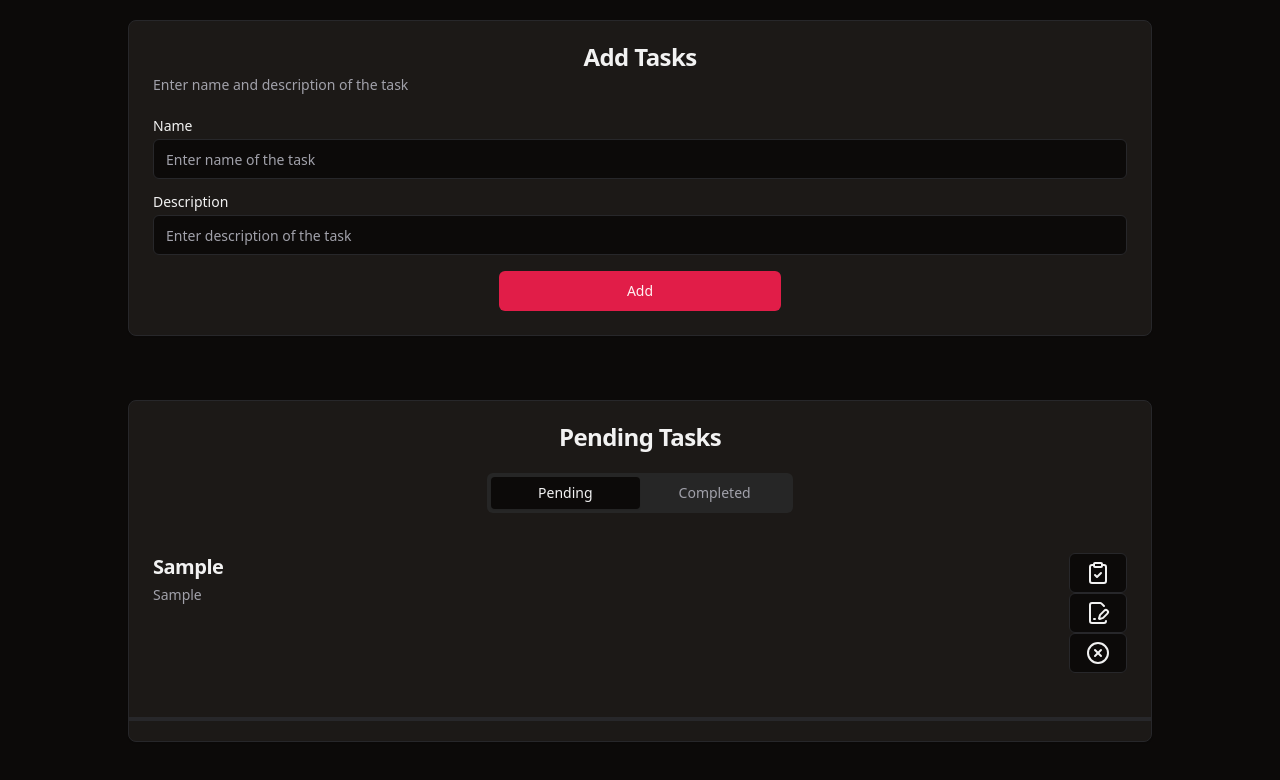
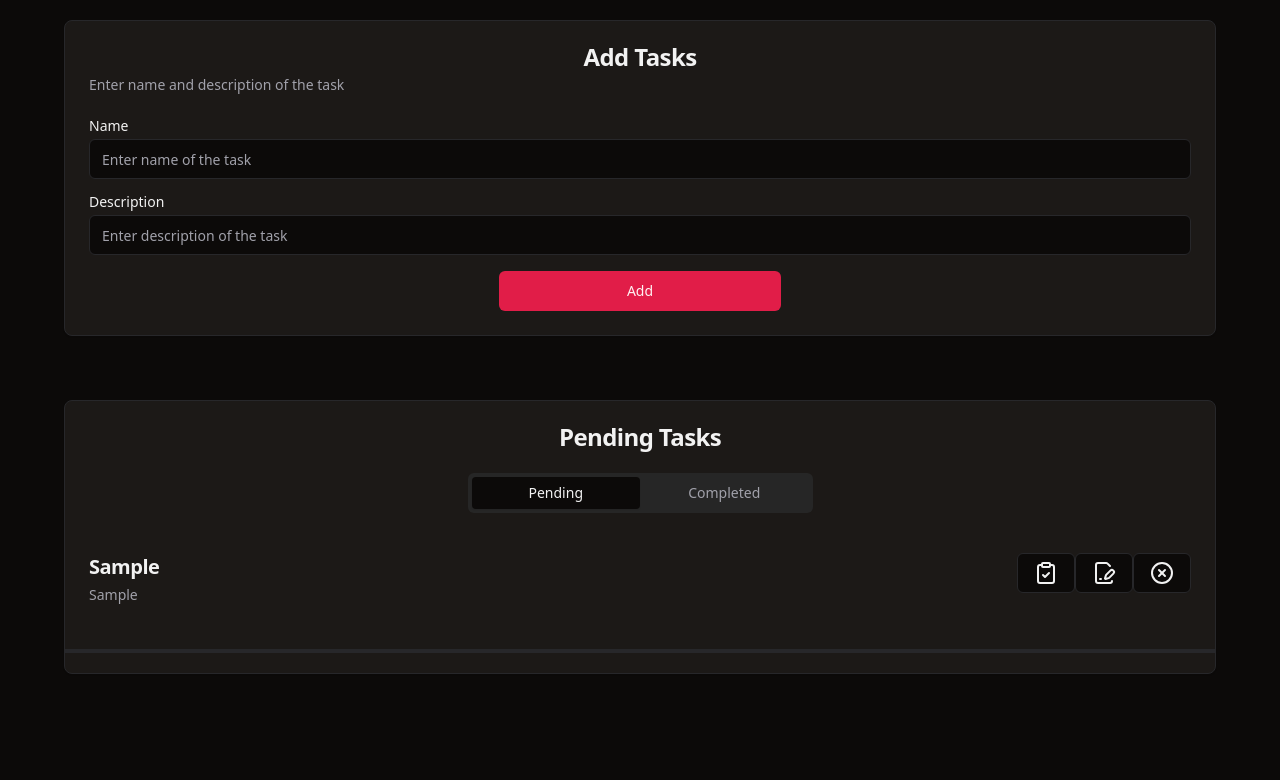
Before and after one commit to arbazkambou/react-todo-app, a React (Vite) app: page / in a window 1280 px wide. Both pictures are taken after typing "Sample", "Sample" into the empty fields and a click on the button "Add". Shown: the top 780 px of the page. Built offline with nearby package versions, Linux system fonts and the light colour scheme.

Commit message:
making some changes

```diff
--- a/src/components/MainApp.jsx
+++ b/src/components/MainApp.jsx
@@ -67,9 +67,14 @@ export function MainApp() {
 
     setTodos((todos) => todos.filter((todo) => todo.id !== id));
   }
+
+  function onDelete(id) {
+    setTodos((todos) => todos.filter((todo) => todo.id !== id));
+    setCompleted((completed) => completed.filter((todo) => todo.id !== id));
+  }
   return (
     <>
-      <Card className="dark mt-5 md:w-[80%] w-[80%] sm:w-[60%]">
+      <Card className="dark mt-5   sm:w-[90%] w-[90%] ">
         <CardHeader>
           <CardTitle className=" text-center">Add Tasks</CardTitle>
           <CardDescription>
@@ -82,6 +87,7 @@ export function MainApp() {
               <div className="flex flex-col space-y-1.5">
                 <Label htmlFor="name">Name</Label>
                 <Input
+                  className=" shrink-1"
                   id="name"
                   placeholder="Enter name of the task"
                   {...register("name", { required: true })}
@@ -103,7 +109,7 @@ export function MainApp() {
         </CardContent>
       </Card>
 
-      <Card className="dark mt-16 md:w-[80%] sm:w-[60%] ">
+      <Card className="dark mt-16 sm:w-[90%] w-[90%] ">
         <CardHeader>
           <CardTitle className="text-center">
             {showPending ? "Pending Tasks" : "Completed Tasks"}
@@ -140,10 +146,15 @@ export function MainApp() {
                 key={todo.id}
                 onComplete={onComplete}
                 onUpdate={onUpdate}
+                onDelete={onDelete}
               />
             ))
           : completed.map((completedTodo) => (
-              <TaskItem todo={completedTodo} key={completedTodo.id} />
+              <TaskItem
+                todo={completedTodo}
+                key={completedTodo.id}
+                onDelete={onDelete}
+              />
             ))}
         {}
       </Card>
--- a/src/components/TaskItem.jsx
+++ b/src/components/TaskItem.jsx
@@ -4,17 +4,17 @@ import { CardContent, CardDescription, CardTitle } from "./ui/card";
 import { Separator } from "@radix-ui/react-select";
 import { DialogCloseButton } from "./Dialog";
 
-function TaskItem({ todo, onComplete, onUpdate }) {
+function TaskItem({ todo, onComplete, onUpdate, onDelete }) {
   return (
     <>
-      <CardContent className=" flex justify-between">
+      <CardContent className=" flex justify-between space-x-5">
         <div>
           <CardTitle className=" text-xl">{todo.name}</CardTitle>
           <CardDescription className=" mt-1">
             {todo.description}
           </CardDescription>
         </div>
-        <div className="flex sm:flex-col">
+        <div className="flex sm:flex-col md:flex-row flex-col">
           {onComplete && (
             <>
               <Button
@@ -28,7 +28,11 @@ function TaskItem({ todo, onComplete, onUpdate }) {
             </>
           )}
 
-          <Button variant="outline" className=" hover:bg-red-600">
+          <Button
+            variant="outline"
+            className=" hover:bg-red-600"
+            onClick={() => onDelete(todo.id)}
+          >
             <CircleX />
           </Button>
         </div>
```
